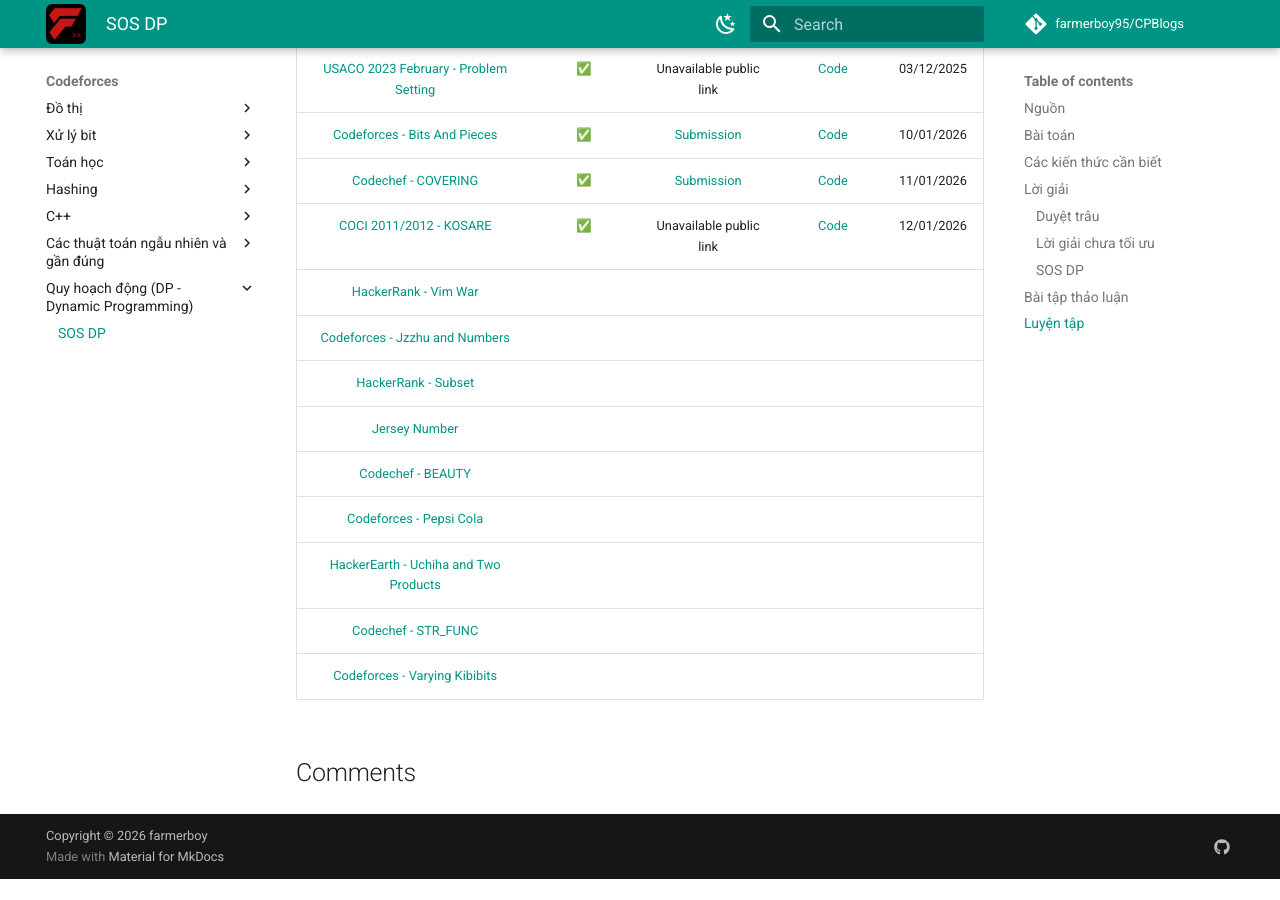
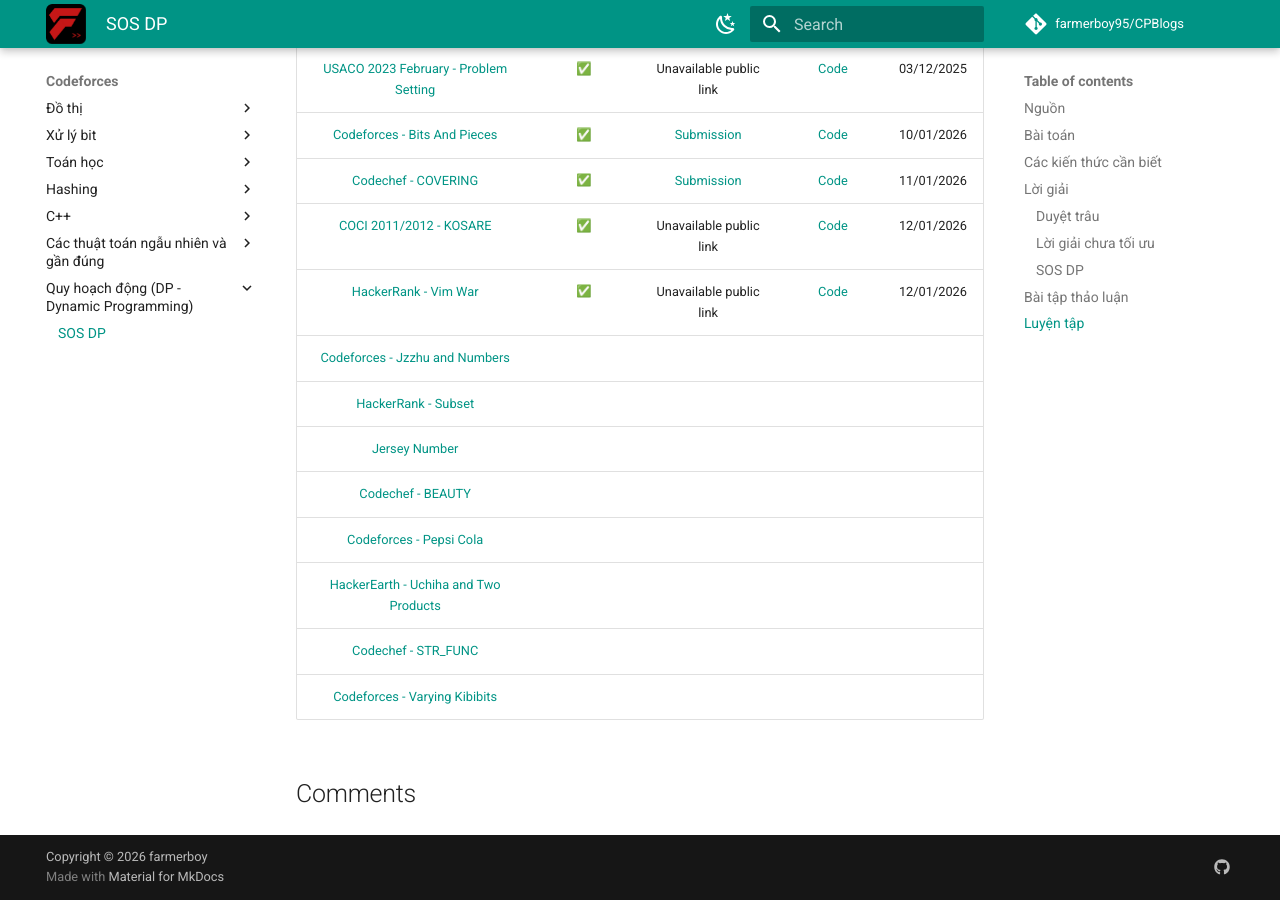
Before and after one commit to farmerboy95/CPBlogs, an MkDocs documentation site: the page built from docs/Codeforces/dp/sos-dp.md, in a window 1280 px wide and 900 px high, scrolled down 4091 px. Built offline with MkDocs 1.6.1 and Material for MkDocs 9.7.7, drawn with Linux system fonts in a browser that asks for light colours; emoji names are drawn with the system emoji font; comment, search, counter and statistics services are not loaded; before the commit the page ends 4970 px from its top, so only the background shows below that.

Commit message:
Update SOS DP

```diff
--- a/docs/Codeforces/dp/sos-dp.md
+++ b/docs/Codeforces/dp/sos-dp.md
@@ -125,7 +125,7 @@
 | [Codeforces - Bits And Pieces](https://codeforces.com/contest/1208/problem/F) | :white_check_mark: | [Submission](https://codeforces.com/contest/1208/submission/357263374) | [Code](https://github.com/farmerboy95/CompetitiveProgramming/blob/master/Codeforces/CF1208-D12-F.cpp) | 10/01/2026 |
 | [Codechef - COVERING](https://www.codechef.com/problems/COVERING) | :white_check_mark: | [Submission](https://www.codechef.com/viewsolution/1225153608) | [Code](https://github.com/farmerboy95/CompetitiveProgramming/blob/master/Codechef/CODECHEF%20COVERING.cpp) | 11/01/2026 |
 | [COCI 2011/2012 - KOSARE](http://hsin.hr/coci/archive/2011_2012/contest6_tasks.pdf) | :white_check_mark: | Unavailable public link | [Code](https://github.com/farmerboy95/CompetitiveProgramming/blob/master/COCI/COCI%2011-Kosare.cpp) | 12/01/2026 |
-| [HackerRank - Vim War](https://www.hackerrank.com/contests/w16/challenges/vim-war) | | | | |
+| [HackerRank - Vim War](https://www.hackerrank.com/contests/w16/challenges/vim-war) | :white_check_mark: | Unavailable public link | [Code](https://github.com/farmerboy95/CompetitiveProgramming/blob/master/HackerRank/HACKR%20vim-war.cpp) | 12/01/2026 |
 | [Codeforces - Jzzhu and Numbers](https://codeforces.com/problemset/problem/449/D) | | | | |
 | [HackerRank - Subset](https://www.hackerrank.com/contests/countercode/challenges/subset) | | | | |
 | [Jersey Number](https://icpcarchive.ecs.baylor.edu/index.php?option=com_onlinejudge&Itemid=8&category=635&page=show_problem&problem=4997) | | | | |
```
